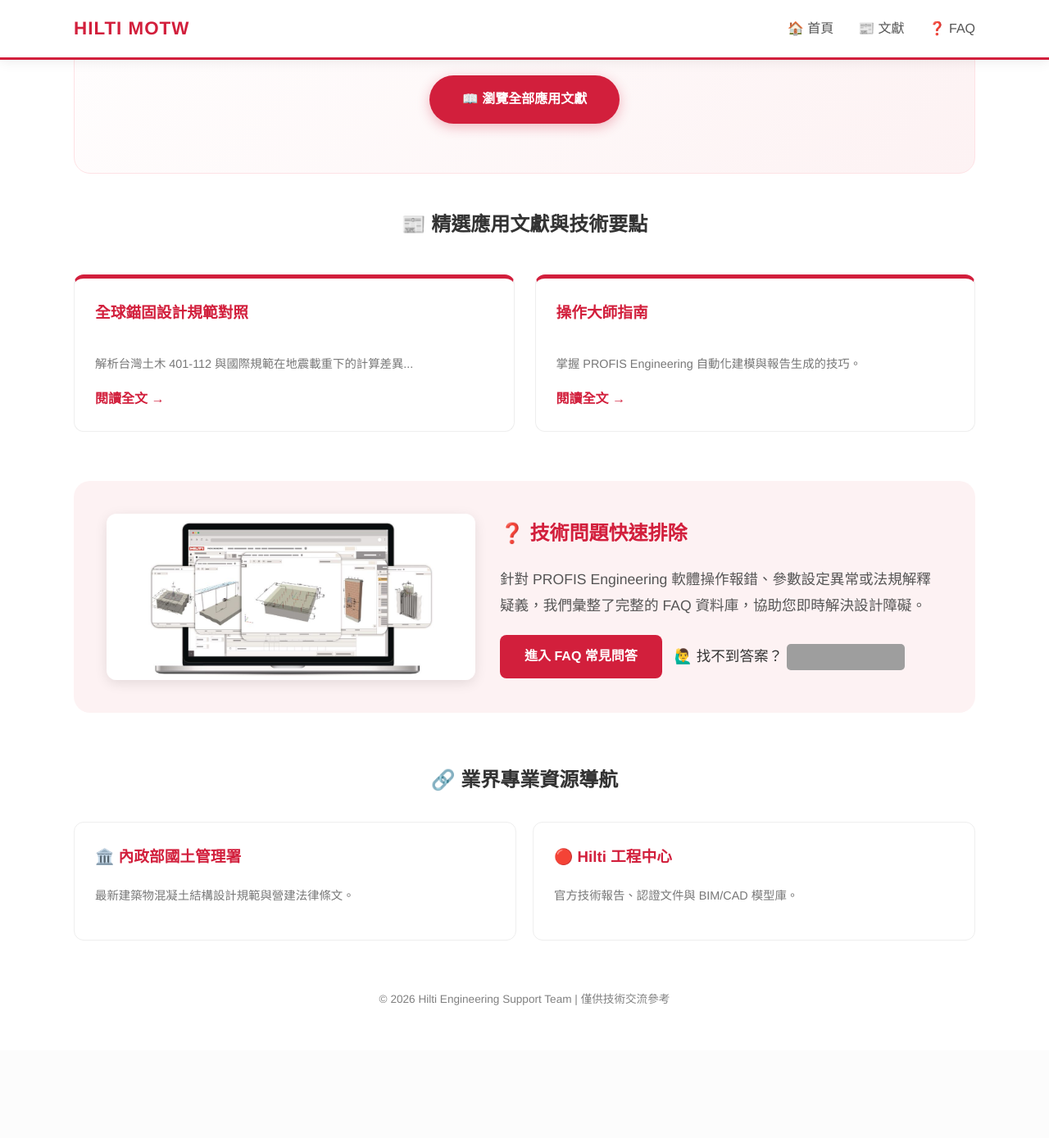
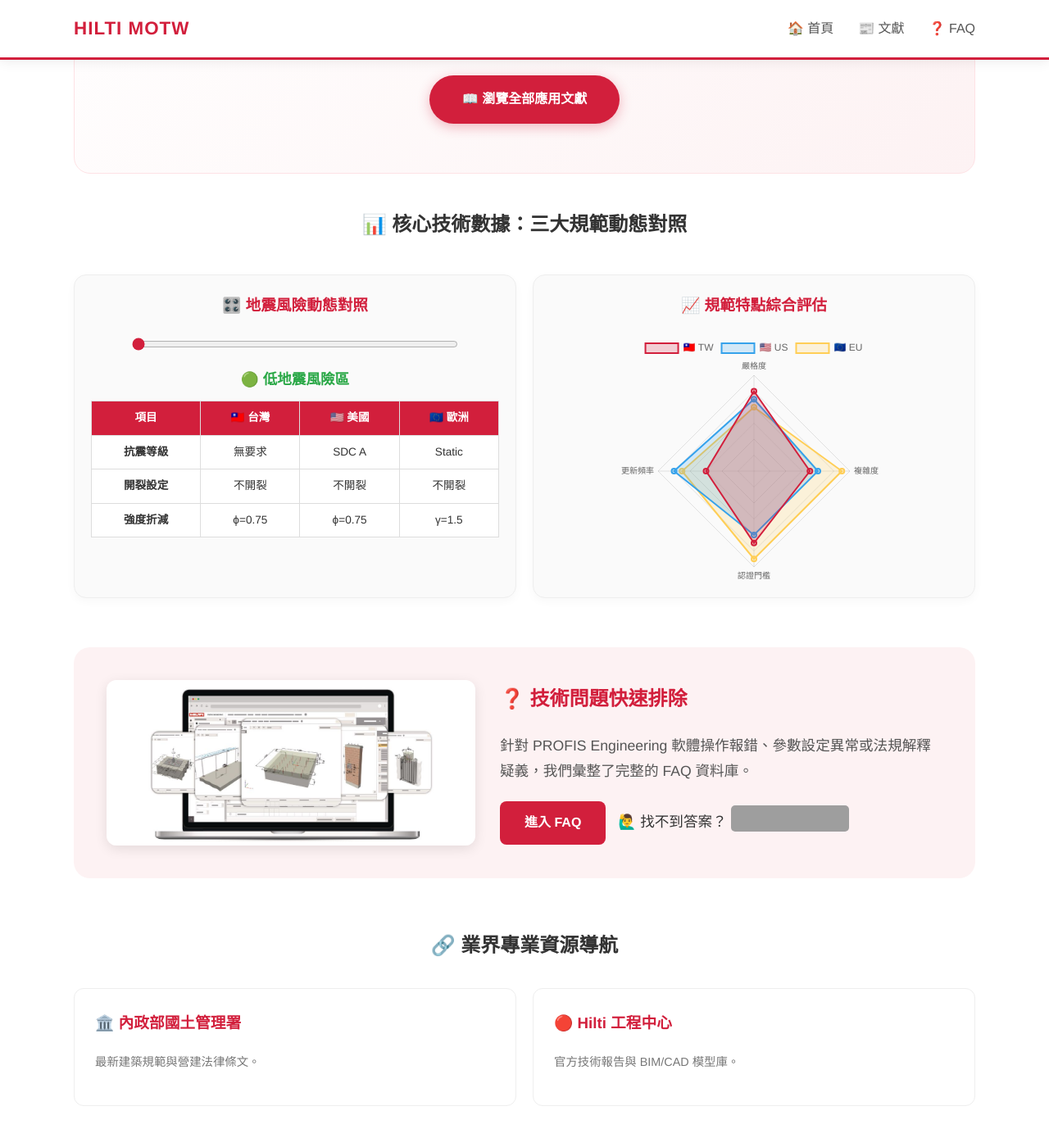
Before and after one commit to SSTTW/TWsoftware-FAQ, a Jekyll site: the page built from index.md, in a window 1280 px wide and 1400 px high, scrolled down 254 px. Shown: the top 1389 px of the window at 82% size. Built offline with Jekyll 4.4.1, drawn with Linux system fonts in a browser that asks for light colours; before the commit the page ends 1536 px from its top, so only the background shows below that; grey boxes are pictures that could not be loaded.

Commit message:
Update index.md

```diff
--- a/index.md
+++ b/index.md
@@ -5,6 +5,8 @@ title: MOTW 技術支援中心
 
 <meta charset="UTF-8">
 <meta name="viewport" content="width=device-width, initial-scale=1.0">
+
+<script src="https://cdn.jsdelivr.net/npm/chart.js"></script>
 
 <style>
   /* 全域風格 */
@@ -23,12 +25,31 @@ title: MOTW 技術支援中心
   }
   .hero-section h1 { color: #D21F3C !important; font-size: clamp(1.8em, 5vw, 2.8em); font-weight: 800; border-bottom: none !important; }
 
-  /* 應用文獻網格 */
-  .article-preview-grid { display: grid; grid-template-columns: repeat(auto-fit, minmax(320px, 1fr)); gap: 25px; margin: 40px 0; }
-  .article-card { background: #fff; border: 1px solid #eee; padding: 25px; border-radius: 12px; transition: 0.3s; display: flex; flex-direction: column; border-top: 5px solid #D21F3C; }
-  .article-card:hover { transform: translateY(-5px); box-shadow: 0 10px 30px rgba(0,0,0,0.08); }
+  /* --- 互動圖表並列容器 --- */
+  .charts-flex-container {
+    display: flex;
+    flex-wrap: wrap;
+    gap: 20px;
+    margin: 40px 0;
+  }
+  .chart-box {
+    flex: 1;
+    min-width: 350px; /* 確保手機版會換行 */
+    background: #fafafa;
+    border: 1px solid #eee;
+    border-radius: 15px;
+    padding: 20px;
+    box-shadow: 0 4px 12px rgba(0,0,0,0.03);
+  }
 
-  /* FAQ 互動區塊樣式 */
+  /* 表格與雷達圖微調 */
+  .risk-label { font-size: 1.1em; font-weight: bold; color: #D21F3C; margin: 10px 0; min-height: 1.5em; text-align: center;}
+  table { width: 100%; border-collapse: collapse; font-size: 0.85em; background: #fff; }
+  th { background-color: #D21F3C; color: white; padding: 8px; border: 1px solid #ddd; }
+  td { padding: 8px; border: 1px solid #ddd; text-align: center; }
+  .radar-canvas-wrapper { height: 300px; position: relative; }
+
+  /* FAQ 互動區塊 */
   .faq-highlight-container {
     display: flex;
     flex-wrap: wrap;
@@ -54,18 +75,37 @@ title: MOTW 技術支援中心
   <a href="/TWsoftware-FAQ/blog.html" style="display: inline-block; padding: 15px 40px; background: #D21F3C; color: white; border-radius: 50px; font-weight: bold; box-shadow: 0 4px 15px rgba(210,31,60,0.3);">📖 瀏覽全部應用文獻</a>
 </div>
 
-<h2 style="text-align: center; color: #333;">📰 精選應用文獻與技術要點</h2>
-<div class="article-preview-grid">
-  <div class="article-card">
-    <h3 style="color:#D21F3C; margin-top:0;">全球錨固設計規範對照</h3>
-    <p style="font-size:0.9em; color:#777; flex-grow:1;">解析台灣土木 401-112 與國際規範在地震載重下的計算差異...</p>
-    <a href="/TWsoftware-FAQ/blog.html" style="font-weight:bold; color:#D21F3C;">閱讀全文 →</a>
+<h2 style="text-align: center; color: #333;">📊 核心技術數據：三大規範動態對照</h2>
+
+<div class="charts-flex-container">
+
+  <div class="chart-box">
+    <h3 style="color:#D21F3C; margin-top:0; text-align:center;">🎛️ 地震風險動態對照</h3>
+    <div style="text-align:center;">
+      <input type="range" id="riskSlider" min="1" max="3" value="1" step="1" style="width:80%; accent-color:#D21F3C;">
+      <div class="risk-label" id="riskText">🟢 低地震風險區</div>
+    </div>
+    <table>
+      <thead>
+        <tr>
+          <th>項目</th>
+          <th>🇹🇼 台灣</th>
+          <th>🇺🇸 美國</th>
+          <th>🇪🇺 歐洲</th>
+        </tr>
+      </thead>
+      <tbody id="tableBody">
+        </tbody>
+    </table>
   </div>
-  <div class="article-card">
-    <h3 style="color:#D21F3C; margin-top:0;">操作大師指南</h3>
-    <p style="font-size:0.9em; color:#777; flex-grow:1;">掌握 PROFIS Engineering 自動化建模與報告生成的技巧。</p>
-    <a href="/TWsoftware-FAQ/blog.html" style="font-weight:bold; color:#D21F3C;">閱讀全文 →</a>
+
+  <div class="chart-box">
+    <h3 style="color:#D21F3C; margin-top:0; text-align:center;">📈 規範特點綜合評估</h3>
+    <div class="radar-canvas-wrapper">
+      <canvas id="radarChart"></canvas>
+    </div>
   </div>
+
 </div>
 
 <div class="faq-highlight-container">
@@ -75,15 +115,14 @@ title: MOTW 技術支援中心
   <div class="faq-text">
     <h2 style="color: #D21F3C; margin-top: 0;">❓ 技術問題快速排除</h2>
     <p style="color: #555; font-size: 1.1em;">
-      針對 PROFIS Engineering 軟體操作報錯、參數設定異常或法規解釋疑義，我們彙整了完整的 FAQ 資料庫，協助您即時解決設計障礙。
+      針對 PROFIS Engineering 軟體操作報錯、參數設定異常或法規解釋疑義，我們彙整了完整的 FAQ 資料庫。
     </p>
 
     <div style="display: flex; flex-wrap: wrap; align-items: center; gap: 15px; margin-top: 20px;">
-      <a href="/TWsoftware-FAQ/faq.html" style="padding: 12px 30px; background: #D21F3C; color: white; border-radius: 8px; font-weight: bold; text-decoration: none;">進入 FAQ 常見問答</a>
-
+      <a href="/TWsoftware-FAQ/faq.html" style="padding: 12px 30px; background: #D21F3C; color: white; border-radius: 8px; font-weight: bold;">進入 FAQ</a>
       <div style="display: flex; align-items: center; gap: 5px;">
         <span style="font-size: 1.1em; font-weight: 500;">🙋‍♂️ 找不到答案？</span>
-        <a href="https://forms.office.com/e/PngwicwAn8" target="_blank" style="text-decoration: none; display: flex; align-items: center;">
+        <a href="https://forms.office.com/e/PngwicwAn8" target="_blank">
           <img src="https://img.shields.io/badge/點我-問更多問題-red?style=for-the-badge&logo=microsoftforms" alt="問更多問題" style="height: 32px; border-radius: 5px;">
         </a>
       </div>
@@ -96,11 +135,11 @@ title: MOTW 技術支援中心
   <div class="info-grid">
     <a href="https://www.nlma.gov.tw/ch" target="_blank" class="info-card">
       <h3 style="color:#D21F3C !important; margin-top:0;">🏛️ 內政部國土管理署</h3>
-      <p style="font-size:0.9em; color:#777;">最新建築物混凝土結構設計規範與營建法律條文。</p>
+      <p style="font-size:0.9em; color:#777;">最新建築規範與營建法律條文。</p>
     </a>
     <a href="https://www.hilti.com.tw/engineering/" target="_blank" class="info-card">
       <h3 style="color:#D21F3C !important; margin-top:0;">🔴 Hilti 工程中心</h3>
-      <p style="font-size:0.9em; color:#777;">官方技術報告、認證文件與 BIM/CAD 模型庫。</p>
+      <p style="font-size:0.9em; color:#777;">官方技術報告與 BIM/CAD 模型庫。</p>
     </a>
   </div>
 </div>
@@ -108,3 +147,44 @@ title: MOTW 技術支援中心
 <p align="center" style="color:#808080; font-size:0.85em; margin-top:60px;">
   © 2026 Hilti Engineering Support Team | 僅供技術交流參考
 </p>
+
+<script>
+  // --- 表格邏輯 ---
+  const riskSlider = document.getElementById('riskSlider');
+  const riskText = document.getElementById('riskText');
+  const tableBody = document.getElementById('tableBody');
+  const tableData = {
+    1: { text: "🟢 低地震風險區", color: "#28a745", tw: ["無要求", "不開裂", "ϕ=0.75"], us: ["SDC A", "不開裂", "ϕ=0.75"], eu: ["Static", "不開裂", "γ=1.5"] },
+    2: { text: "🟡 中地震風險區", color: "#ffc107", tw: ["建議C1", "0.3mm", "ϕ=0.75"], us: ["SDC C", "強制開裂", "ϕ=0.75"], eu: ["C1等級", "強制開裂", "γ=1.5"] },
+    3: { text: "🔴 高地震風險區", color: "#D21F3C", tw: ["強制C2", "0.5mm", "0.75²"], us: ["SDC D/F", "嚴格開裂", "0.75²"], eu: ["C2等級", "循環開裂", "γ=折減"] }
+  };
+  const rows = ["抗震等級", "開裂設定", "強度折減"];
+  function updateTable(val) {
+    riskText.innerHTML = tableData[val].text;
+    riskText.style.color = tableData[val].color;
+    let html = "";
+    for(let i=0; i<rows.length; i++){
+      html += `<tr><td style="font-weight:bold;">${rows[i]}</td><td>${tableData[val].tw[i]}</td><td>${tableData[val].us[i]}</td><td>${tableData[val].eu[i]}</td></tr>`;
+    }
+    tableBody.innerHTML = html;
+  }
+  riskSlider.addEventListener('input', function() { updateTable(this.value); });
+  updateTable(1);
+
+  // --- 雷達圖邏輯 ---
+  new Chart(document.getElementById('radarChart'), {
+    type: 'radar',
+    data: {
+      labels: ['嚴格度', '複雜度', '認證門檻', '更新頻率'],
+      datasets: [
+        { label: '🇹🇼 TW', data: [90, 75, 85, 70], backgroundColor: 'rgba(210,31,60,0.2)', borderColor: '#D21F3C', borderWidth: 2 },
+        { label: '🇺🇸 US', data: [85, 80, 80, 90], backgroundColor: 'rgba(54,162,235,0.2)', borderColor: '#36A2EB', borderWidth: 2 },
+        { label: '🇪🇺 EU', data: [80, 95, 95, 85], backgroundColor: 'rgba(255,206,86,0.2)', borderColor: '#FFCE56', borderWidth: 2 }
+      ]
+    },
+    options: {
+      maintainAspectRatio: false,
+      scales: { r: { min: 40, max: 100, ticks: { display: false } } }
+    }
+  });
+</script>
```
Also changed, not shown: other parts of index.md (+1 -1 lines).
